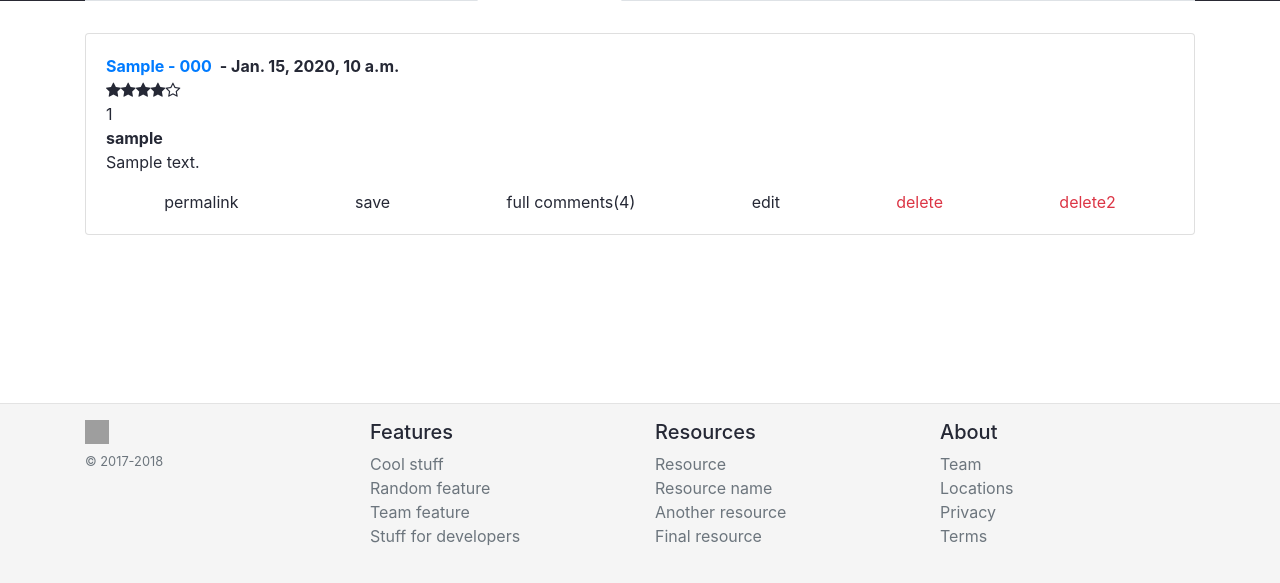
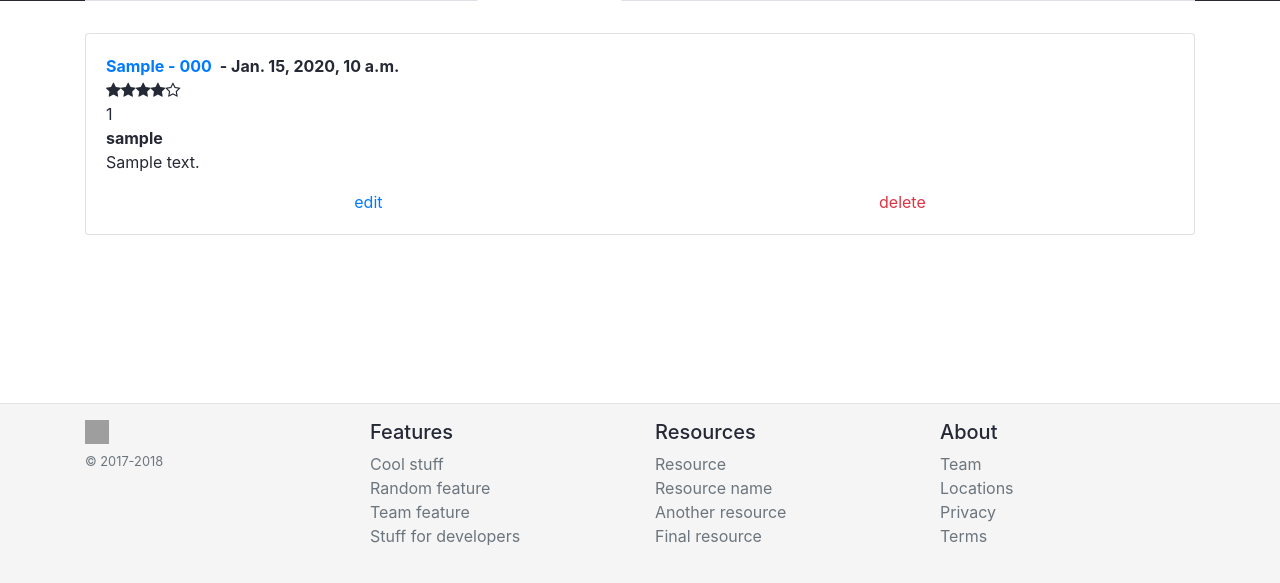
Before and after one commit to tangjon/Build-a-PC-Configuration-Tool, a Django app: a page that uses bapccanada/user/templates/profile.html in a window 1280 px wide. Shown: the part 217-800 px from the top of the page. Run offline with Django 3.2, Linux system fonts and the light colour scheme; a user stored in the database is signed in; tables that the repository leaves empty hold one stand-in row (values such as "Sample post"); grey boxes marked "Sample" are stand-in pictures; style sheets or scripts are compiled from the project's sources; some libraries are stand-ins or nearby versions; grey boxes are pictures that could not be loaded.

Commit message:
limit comment features for now - remove save, full components

```diff
--- a/bapccanada/user/templates/comments.html
+++ b/bapccanada/user/templates/comments.html
@@ -21,14 +21,13 @@
                         <p class="card-text">{{ review.content }}</p>
 
                         <ul class="flat-list list-inline text-center d-flex">
-                            <li>permalink</li>
-                            <li>save</li>
-                            <li>full comments({{ review.component.num_ratings }})</li>
+{#                            <li><a href="javascript:void(0);">permalink</a></li>#}
+{#                            <li><a href="javascript:void(0);">save</a></li>#}
+{#                            <li><a href="javascript:void(0);">full comments({{ review.component.num_ratings }})</a></li>#}
                             {% if review.user.user.username == user.username %}
-                                <li>edit</li>
-                                <li><a class="text-danger" href="{{ review.pk }}/delete">delete</a></li>
+                                <li><a href="javascript:void(0);">edit</a></li>
                                 <li id="{{ review.pk }}" class="delete_review"><a class="text-danger"
-                                                                                  href="javascript:void(0);">delete2</a>
+                                                                                  href="javascript:void(0);">delete</a>
                                 </li>
                             {% endif %}
                         </ul>
--- a/bapccanada/user/templates/profile.html
+++ b/bapccanada/user/templates/profile.html
@@ -11,9 +11,7 @@
 {% endblock %}
 
 
-
 {% block title %}{{ title }}{% endblock %}
-
 
 {% block bapc-header %}
     <div class="bapc-header-title">
```
